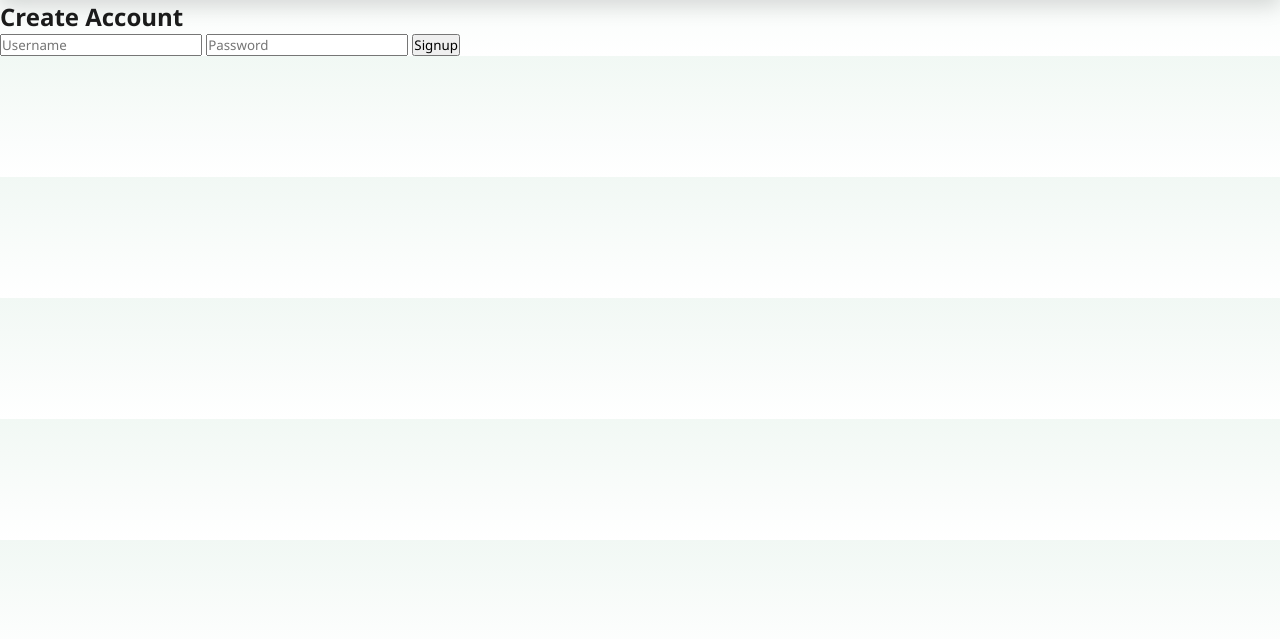
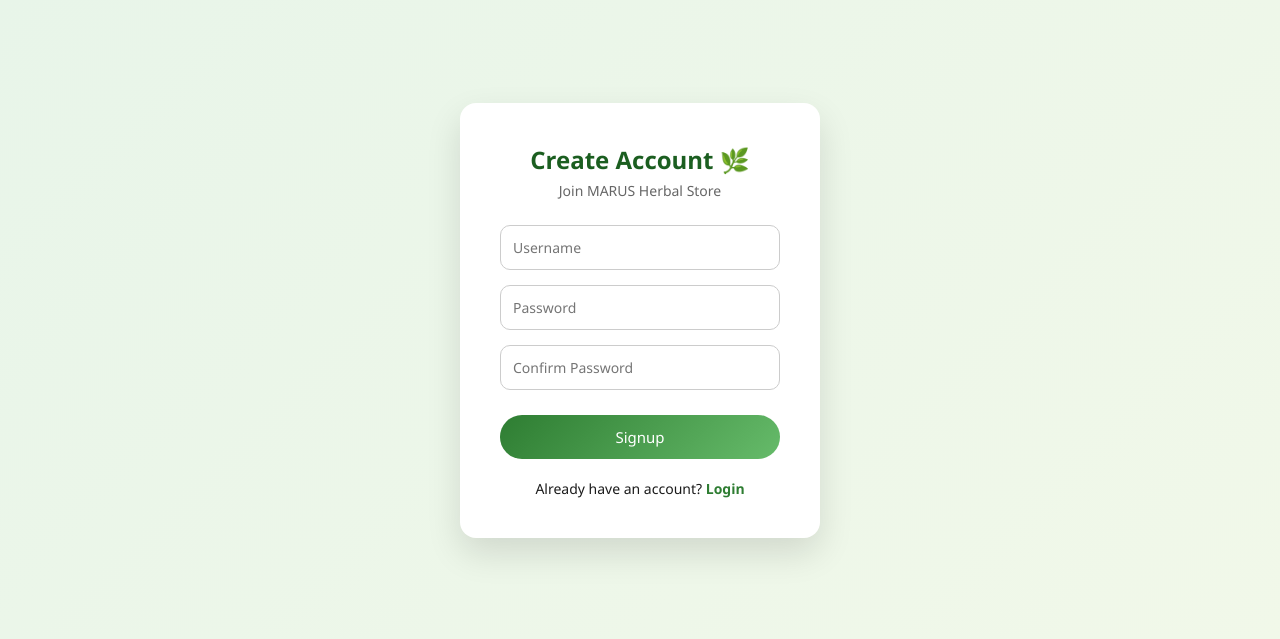
Before and after one commit to Mayankmaru/marus-ecommerce, a Django app: page /signup/ in a window 1280 px wide. Shown: the part 65-704 px from the top of the page. Run offline with Django 4.2, Linux system fonts and the light colour scheme.

Commit message:
Fix login/signup, clean structure, ignore db & media

```diff
--- a/static/css/style.css
+++ b/static/css/style.css
@@ -361,3 +361,76 @@ body {
     color: #555;
     margin: 8px 0;
 }
+
+/* AUTH PAGES */
+.auth-wrapper {
+    min-height: 80vh;
+    display: flex;
+    align-items: center;
+    justify-content: center;
+    background: linear-gradient(135deg, #e8f5e9, #f1f8e9);
+}
+
+.auth-card {
+    background: white;
+    padding: 40px;
+    width: 360px;
+    border-radius: 16px;
+    text-align: center;
+    box-shadow: 0 15px 35px rgba(0,0,0,0.12);
+}
+
+.auth-card h2 {
+    color: #1b5e20;
+    margin-bottom: 5px;
+}
+
+.auth-sub {
+    font-size: 14px;
+    color: #666;
+    margin-bottom: 25px;
+}
+
+.form-group {
+    margin-bottom: 15px;
+}
+
+.form-group input {
+    width: 100%;
+    padding: 12px;
+    border-radius: 10px;
+    border: 1px solid #ccc;
+    font-size: 14px;
+}
+
+.form-group input:focus {
+    outline: none;
+    border-color: #2e7d32;
+}
+
+.auth-btn {
+    width: 100%;
+    padding: 12px;
+    border: none;
+    border-radius: 25px;
+    background: linear-gradient(135deg, #2e7d32, #66bb6a);
+    color: white;
+    font-size: 15px;
+    cursor: pointer;
+    margin-top: 10px;
+}
+
+.auth-btn:hover {
+    opacity: 0.9;
+}
+
+.auth-footer {
+    margin-top: 20px;
+    font-size: 14px;
+}
+
+.auth-footer a {
+    color: #2e7d32;
+    font-weight: bold;
+    text-decoration: none;
+}
--- a/store/views.py
+++ b/store/views.py
@@ -34,7 +34,7 @@ def signup_page(request):
 
 def logout_page(request):
     logout(request)
-    return redirect('/')
+    return redirect('login')
 
 
 @login_required
--- a/templates/signup.html
+++ b/templates/signup.html
@@ -10,11 +10,34 @@
 </head>
 <body>
 
-<div class="auth-box">
-    <h2>Create Account</h2>
-    <input placeholder="Username">
-    <input type="password" placeholder="Password">
-    <button>Signup</button>
+<div class="auth-wrapper">
+    <div class="auth-card">
+        <h2>Create Account 🌿</h2>
+        <p class="auth-sub">Join MARUS Herbal Store</p>
+
+        <form method="post">
+            {% csrf_token %}
+
+            <div class="form-group">
+                <input type="text" name="username" placeholder="Username" required>
+            </div>
+
+            <div class="form-group">
+                <input type="password" name="password1" placeholder="Password" required>
+            </div>
+
+            <div class="form-group">
+                <input type="password" name="password2" placeholder="Confirm Password" required>
+            </div>
+
+            <button class="auth-btn">Signup</button>
+        </form>
+
+        <p class="auth-footer">
+            Already have an account?
+            <a href="{% url 'login' %}">Login</a>
+        </p>
+    </div>
 </div>
 
 </body>
```
Also changed, not shown: templates/login.html (+22 -8 lines).
